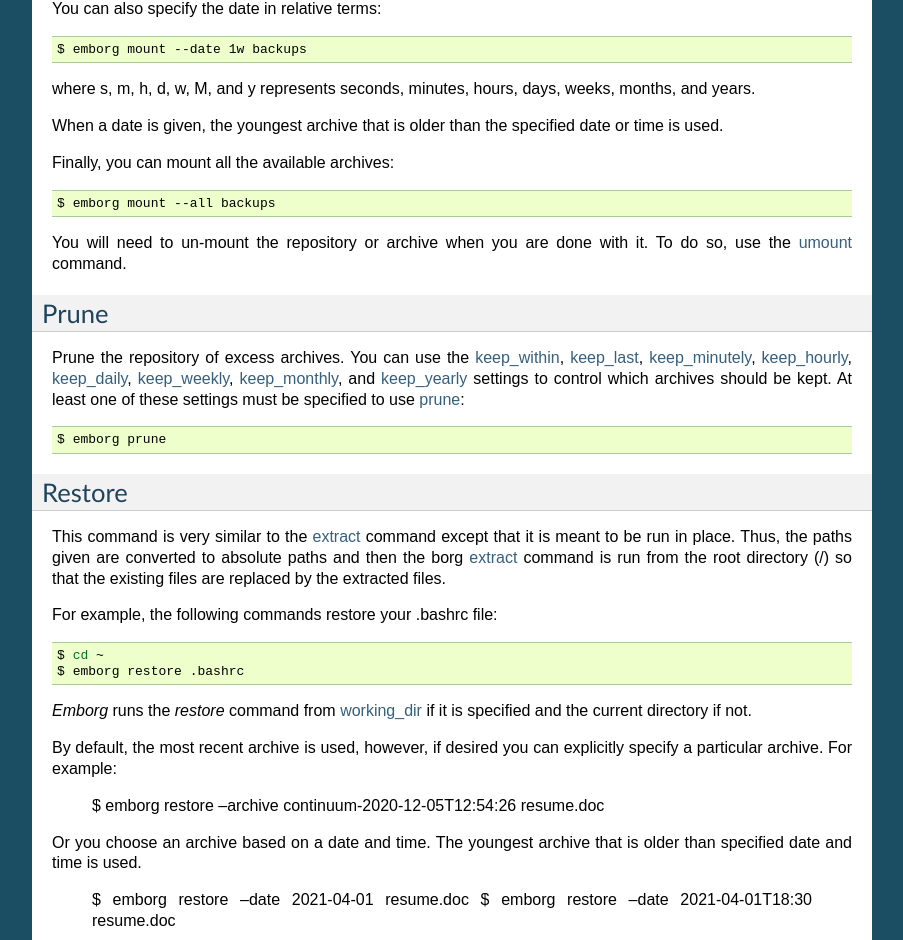
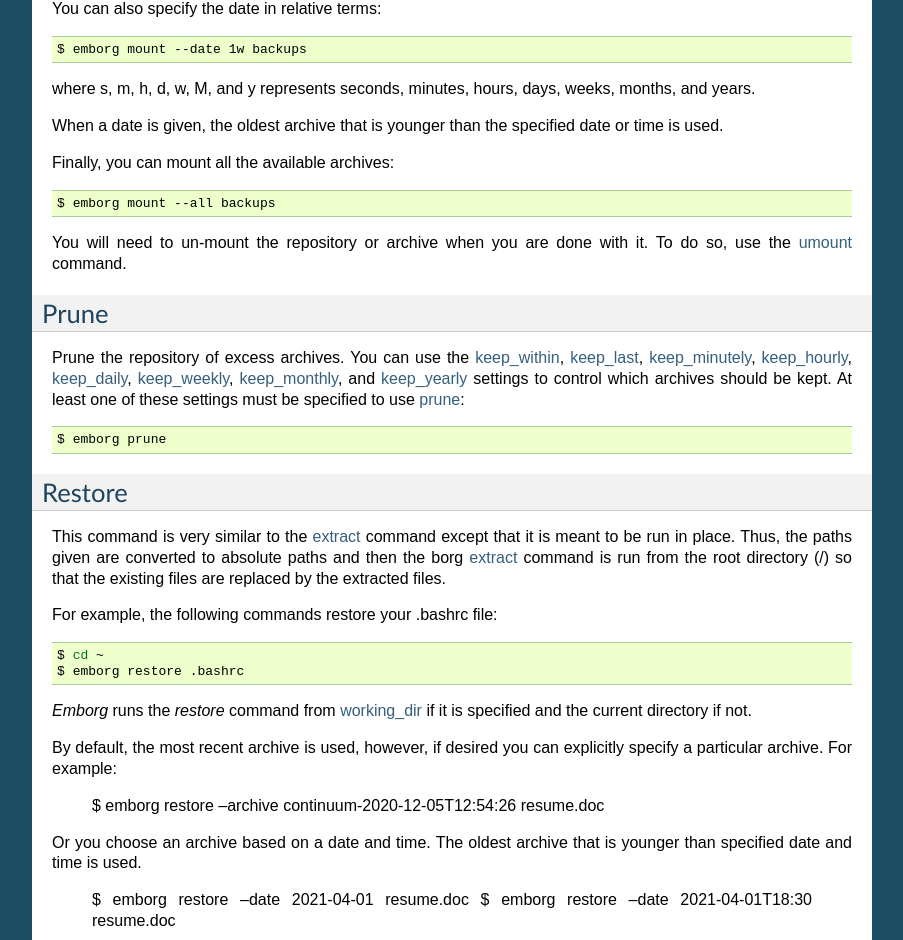
Before and after one commit to KenKundert/emborg, a Sphinx documentation site: the page built from doc/commands.rst, in a window 1280 px wide and 1400 px high, scrolled down 7095 px. Shown: the part 143-1083 px from the top of the window, without its empty margins (198-1101 px from the left). Built offline with Sphinx 7.4.7, drawn with Linux system fonts in a browser that asks for light colours; some of the changed text lies outside the part shown.

Commit message:
fix issue with --date implementation and documentation

```diff
--- a/doc/commands.rst
+++ b/doc/commands.rst
@@ -315,8 +315,8 @@ explicitly specify a particular archive. For example:
     $ emborg extract --archive continuum-2020-12-05T12:54:26 home/shaunte/bin
 
 Alternatively you can specify a date or date and time.  If only the date is
-given the time is taken to be midnight.  The youngest archive that is older than
-the specified date and time is used.  For example:
+given the time is taken to be midnight.  The oldest archive that is
+younger than specified date and time is used. For example:
 
 .. code-block:: bash
 
@@ -449,8 +449,8 @@ You can explicitly specify an archive:
 
     $ emborg manifest --archive continuum-2021-04-01T12:19:58
 
-Or you choose an archive based on a date and time.  The youngest archive that is
-older than specified date and time is used.
+Or you choose an archive based on a date and time.  The oldest archive that is
+younger than specified date and time is used.
 
 .. code-block:: bash
 
@@ -555,7 +555,7 @@ You can also specify the date in relative terms:
 where s, m, h, d, w, M, and y represents seconds, minutes, hours, days, weeks,
 months, and years.
 
-When a date is given, the youngest archive that is older than the specified date
+When a date is given, the oldest archive that is younger than the specified date
 or time is used.
 
 Finally, you can mount all the available archives:
@@ -609,8 +609,8 @@ explicitly specify a particular archive. For example:
 
     $ emborg restore --archive continuum-2020-12-05T12:54:26 resume.doc
 
-Or you choose an archive based on a date and time.  The youngest archive that is
-older than specified date and time is used.
+Or you choose an archive based on a date and time.  The oldest archive that is
+younger than specified date and time is used.
 
     $ emborg restore --date 2021-04-01 resume.doc
     $ emborg restore --date 2021-04-01T18:30 resume.doc
```
Also changed, not shown: 2 other files.
